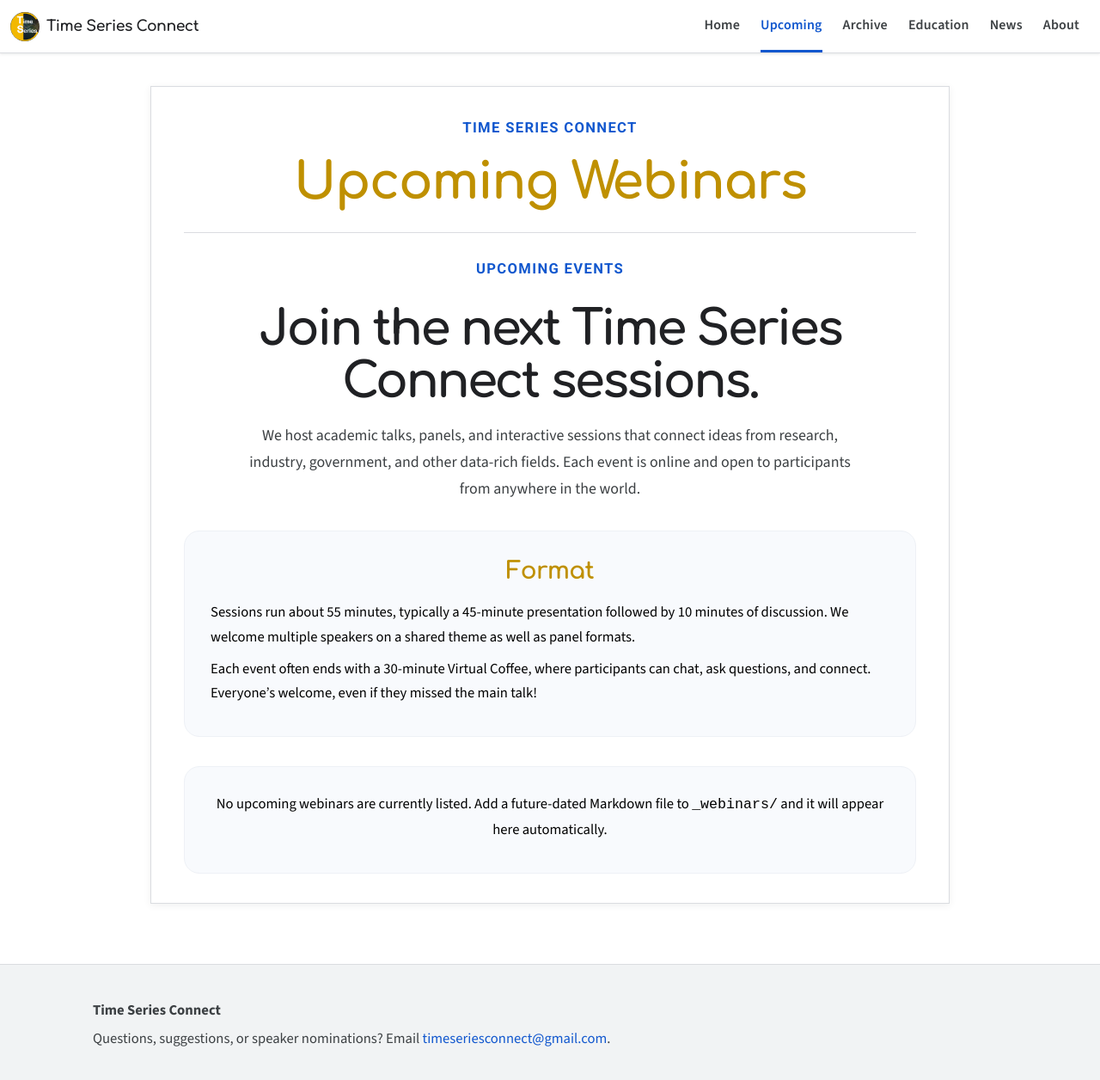
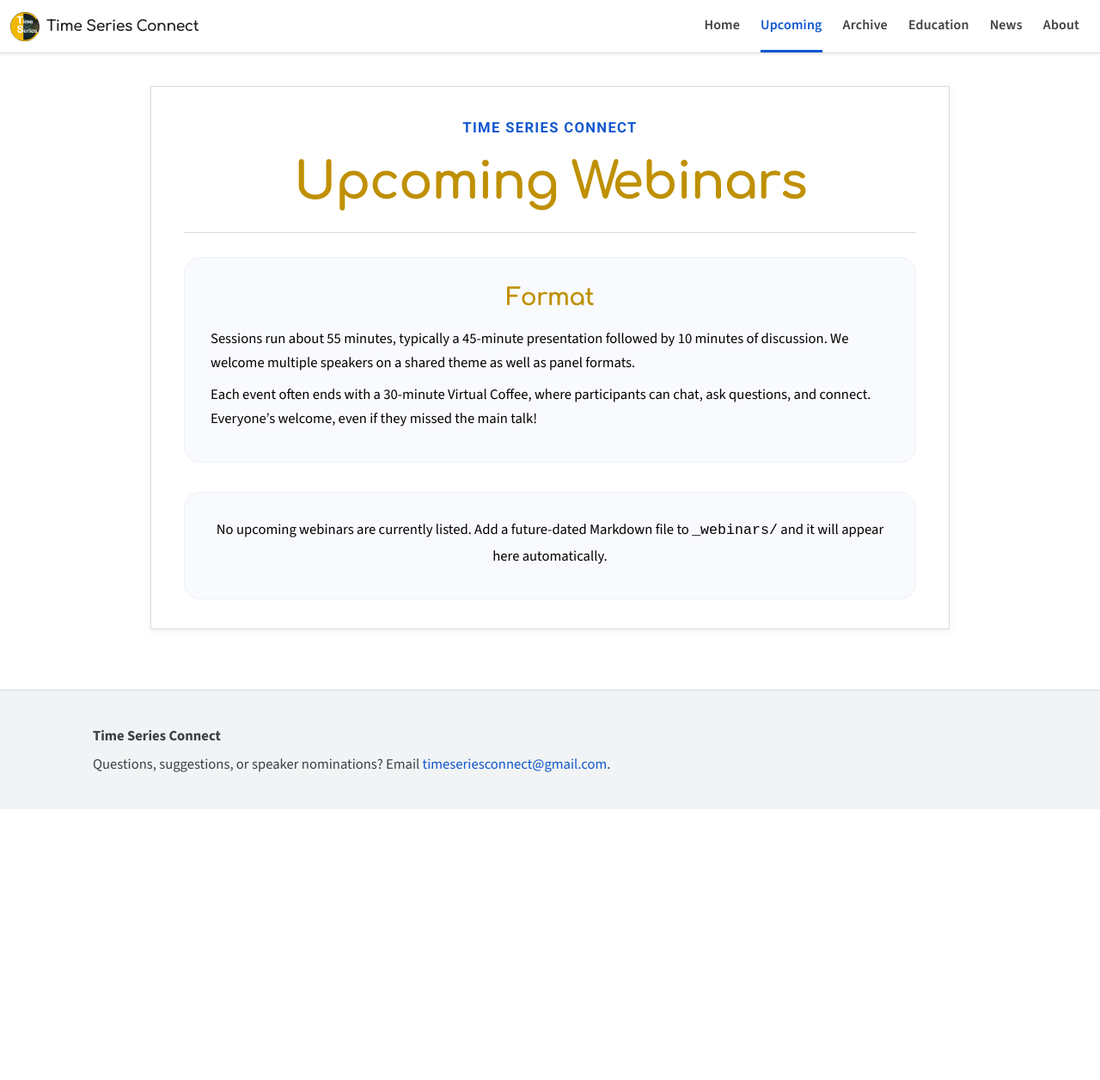
Before and after one commit to yaozheng-stat/time-series-connect, a Jekyll site: the page built from _pages/webinars-upcoming.md, in a window 1280 px wide and 1259 px high. Shown: the top 1256 px of the window at 86% size. Built offline with Jekyll 4.4.1, drawn with Linux system fonts in a browser that asks for light colours.

Commit message:
remove intro section

```diff
--- a/_pages/webinars-upcoming.md
+++ b/_pages/webinars-upcoming.md
@@ -3,11 +3,6 @@ layout: single
 title: Upcoming Webinars
 permalink: /webinars/upcoming/
 ---
-<section class="upcoming-intro">
-  <p class="eyebrow">Upcoming events</p>
-  <h2>Join the next Time Series Connect sessions.</h2>
-  <p>We host academic talks, panels, and interactive sessions that connect ideas from research, industry, government, and other data-rich fields. Each event is online and open to participants from anywhere in the world.</p>
-</section>
 
 <section class="format-note upcoming-format">
   <h2>Format</h2>
--- a/assets/css/upcoming-events.css
+++ b/assets/css/upcoming-events.css
@@ -1,26 +1,4 @@
 /* Upcoming page event-card layout. */
-.upcoming-intro{
-  max-width:820px;
-  margin:0 auto 34px;
-  text-align:center;
-}
-
-.upcoming-intro h2{
-  color:#202124;
-  font-size:clamp(2.1rem,4.4vw,3.6rem);
-  line-height:1.08;
-  letter-spacing:-.045em;
-  margin-bottom:16px;
-}
-
-.upcoming-intro p:not(.eyebrow){
-  max-width:720px;
-  margin-left:auto;
-  margin-right:auto;
-  color:#3c4043;
-  font-size:1.12rem;
-}
-
 .upcoming-format{
   max-width:860px;
   margin-left:auto;
```
Also changed, not shown: 2 other files.
